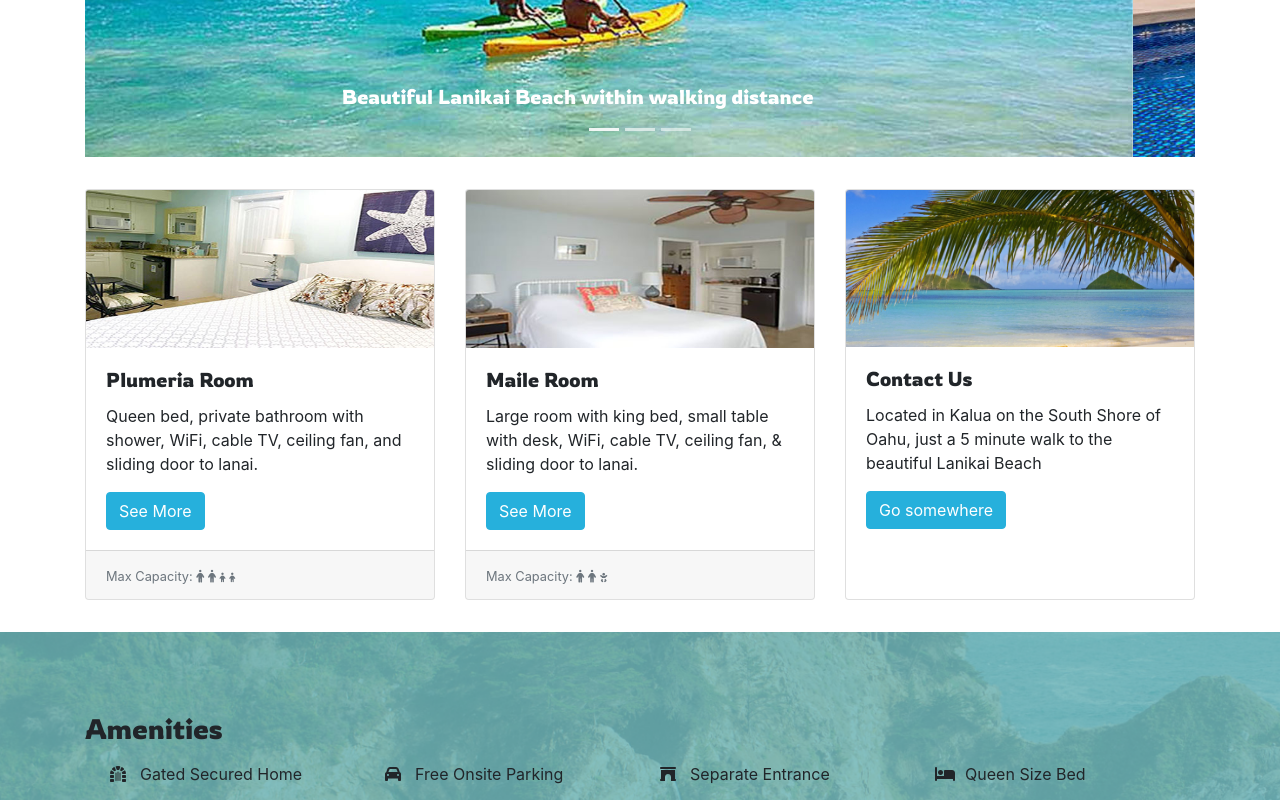
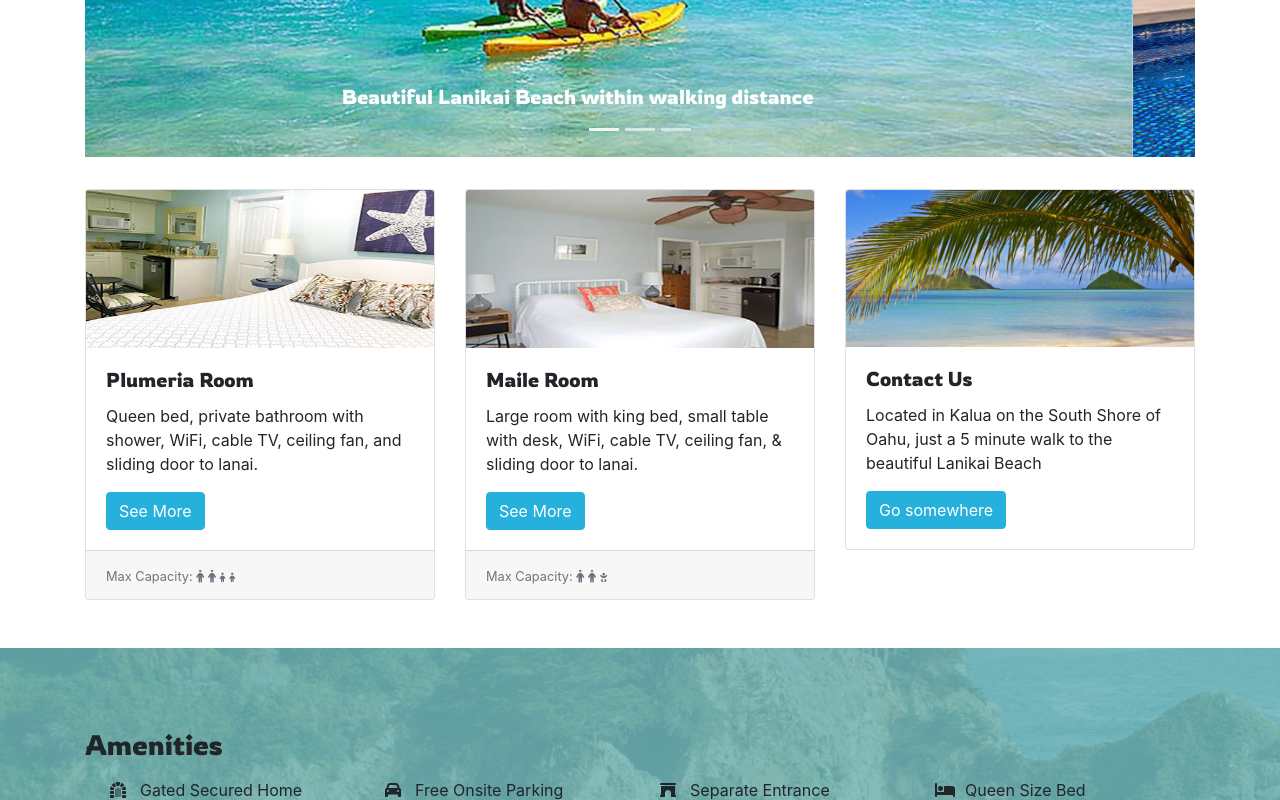
Before and after one commit to nylahtay/bootstrapb-b, a plain HTML site: page index.html in a window 1280 px wide. Shown: the part 596-1396 px from the top of the page. Drawn offline with nearby package versions, Linux system fonts and the light colour scheme.

Commit message:
#styles - working on the cards layout for the homepage

```diff
--- a/css/styles.css
+++ b/css/styles.css
@@ -32,7 +32,16 @@ h1 {color: var(--primary);}
 a {    color: var(--primary);}
 a:hover { color: var(--primary-dark) }
 
-
+@media (min-width: 576px) {
+  .card-deck .card {
+      margin-right: 0;
+      margin-bottom: 0;
+      margin-left: 0;
+  }
+  .col {
+    margin-bottom: 1rem;
+  }
+}
 
 
 /* My Styles */
--- a/index.html
+++ b/index.html
@@ -93,7 +93,8 @@
     </div>
   </section>
   <section class="rooms container">
-    <div class="card-deck">
+    <div class="card-deck row row-cols-1 row-cols-md-2 row-cols-lg-3">
+      <div class="col">
         <div class="card" style="width: 100%;">
           <img src="img/plumeriaRoom.jpg" class="card-img-top" alt="...">
           <div class="card-body">
@@ -105,6 +106,8 @@
             <small class="text-muted">Max Capacity: <i class="fas fa-male"></i> <i class="fas fa-male"></i> <i class="fas fa-child"></i> <i class="fas fa-child"></i></small>
           </div>
         </div>
+      </div>
+      <div class="col">
         <div class="card" style="width: 100%;">
           <img src="img/maileRoom1.jpg" class="card-img-top" alt="...">
           <div class="card-body">
@@ -116,12 +119,15 @@
             <small class="text-muted">Max Capacity: <i class="fas fa-male"></i> <i class="fas fa-male"></i> <i class="fas fa-baby"></i></small>
           </div>
         </div>
+      </div>
+      <div class="col col-md-12">
         <div class="card" style="width: 100%;">
           <img src="img/kailua1.jpg" class="card-img-top" alt="...">
           <div class="card-body">
             <h5 class="card-title">Contact Us</h5>
             <p class="card-text">Located in Kalua on the South Shore of Oahu, just a 5 minute walk to the beautiful Lanikai Beach</p>
-          <a href="rooms.html" class="btn btn-primary">Go somewhere</a>
+            <a href="contact.html" class="btn btn-primary">Go somewhere</a>
+          </div>
         </div>
       </div>
     </div>
```
Lines whose indentation alone changed are shown as unchanged.
